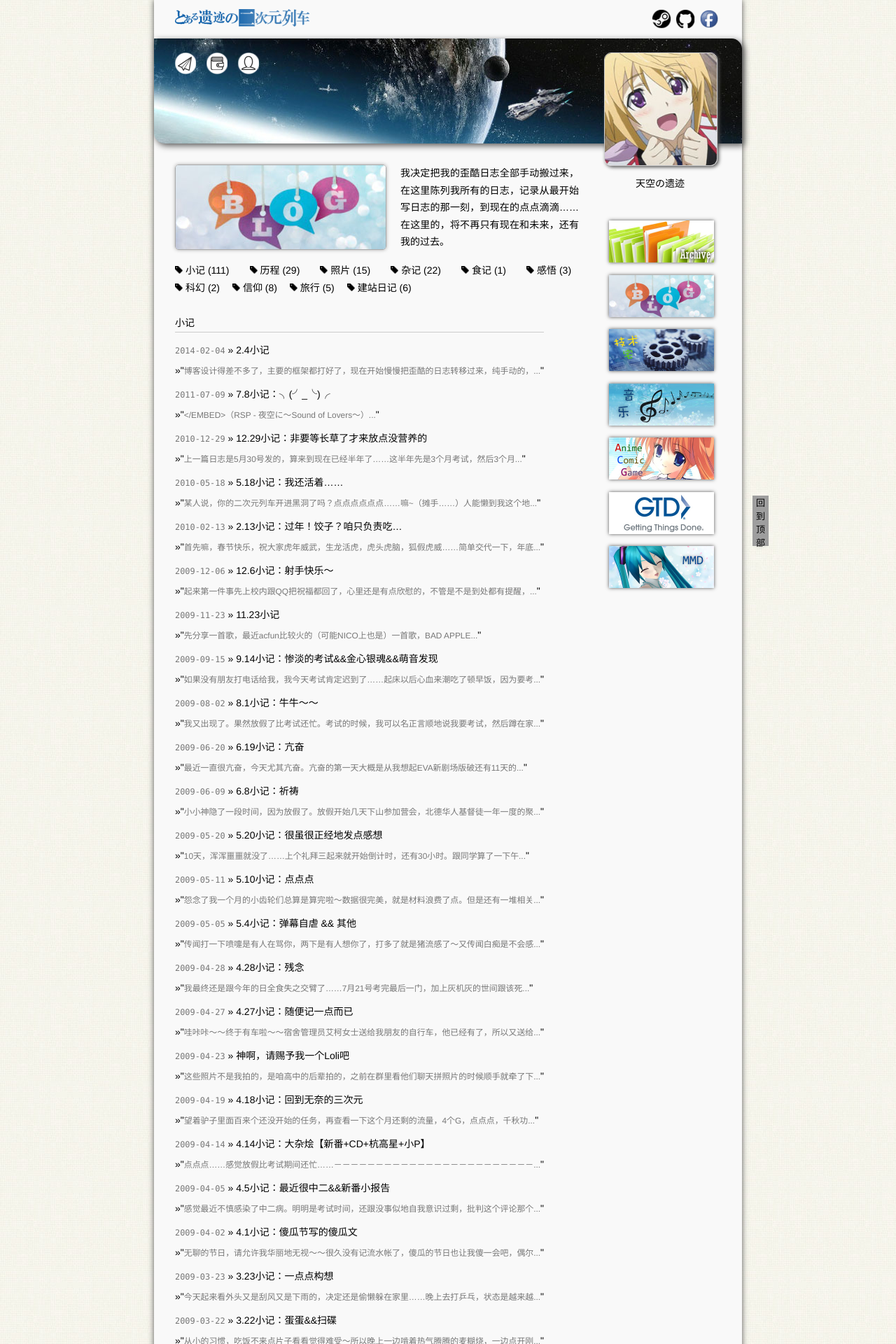
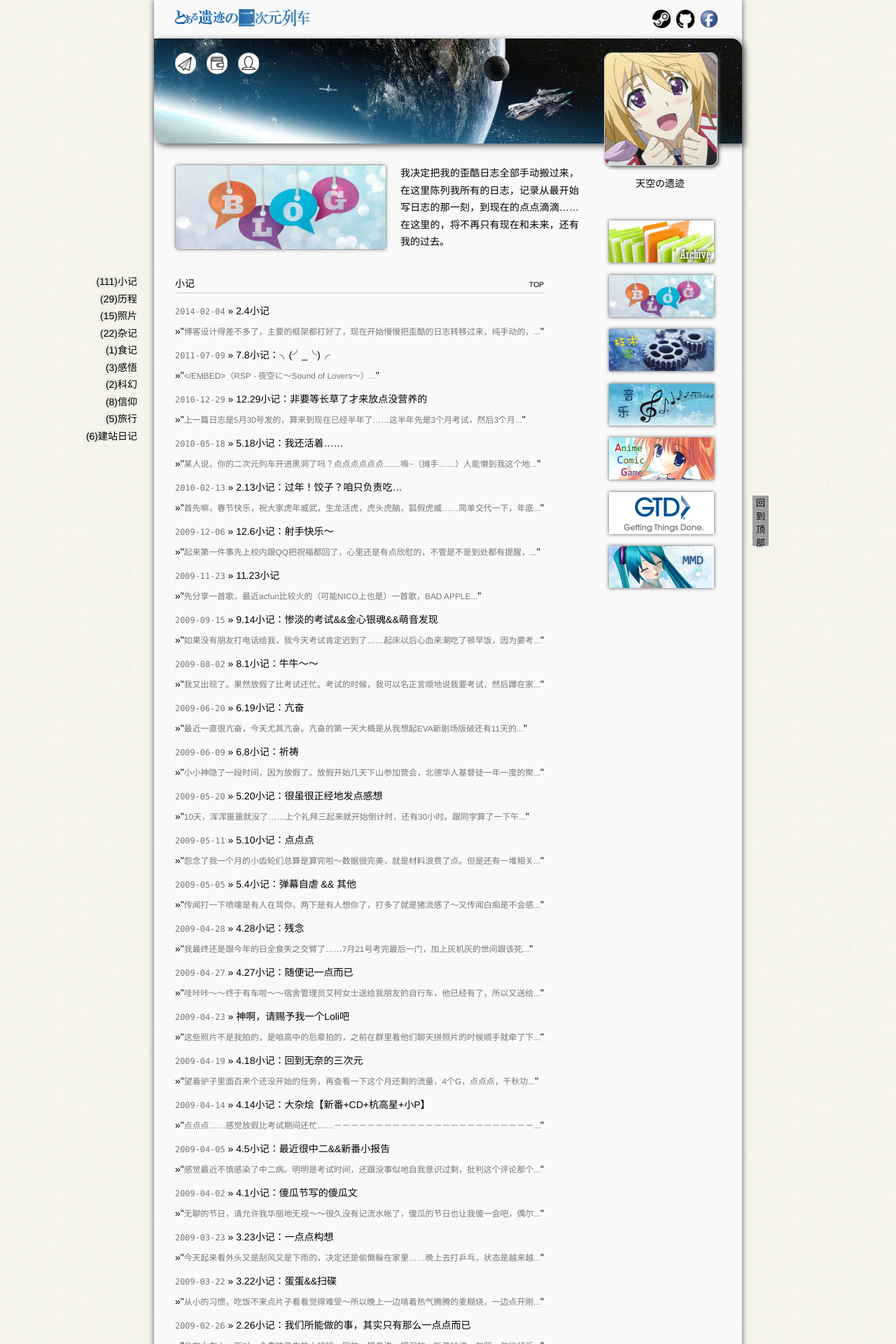
Before and after one commit to SoraNoIseki/soranoiseki.github.io, a Jekyll site: the page built from topic/blog/index.html, in a window 1280 px wide. Shown: the top 1920 px of the page at 70% size. Built offline with Jekyll 4.4.1, drawn with Linux system fonts in a browser that asks for light colours; Markdown is read by kramdown in place of the engine named in the settings; some of the changed text lies outside the part shown; grey boxes are pictures that could not be loaded.

Commit message:
专题页侧边栏导航尝试

```diff
--- a/_layouts/topic.html
+++ b/_layouts/topic.html
@@ -6,15 +6,33 @@ layout: default
 {% capture pagetitle %}{{ page.title }}{% endcapture %}
 <div class="topic_taglist">
 	<ul>
+		{% assign tagid = 1 %}
 		{% for tag in site.tags %}{% for post in tag[1] %}{% if post.category == pagetitle %}{% if forloop.first %}
-		<li><img src="{{site.baseurl}}/assets/img/icon_tag.png" /><a href="{{site.baseurl}}/topic/{{pagetitle | downcase}}#{{tag[0]}}">{{ tag[0]}}</a> ({{tag[1].size}})</li>
+		<script type="text/javascript">
+		$(document).ready(function(){
+			$(".tag{{tagid}}").click(function(){
+				$("html,body").animate({scrollTop: $("#{{tag[0]}}").offset().top - 25 }, 400);
+			});
+		});
+		</script>
+		<li><!--<img src="{{site.baseurl}}/assets/img/icon_tag.png" />-->({{tag[1].size}})<button class="tag{{tagid}}" type="button">{{ tag[0]}}</button></li>
+		{% assign tagid = tagid|plus:1 %}
 		{% endif %}{% endif %}{% endfor %}{% endfor %}
 	</ul>
 </div>
+<script type="text/javascript">
+	$(document).ready(function(){
+		$(".gotoTop").click(function(){
+			$("html,body").animate({scrollTop: $("#top").offset().top}, 400);
+		});
+	});
+</script>
 <div class="topic_postlist">
 	<ul>
 		{% for tag in site.tags %}{% for post in tag[1] %}{% if post.category == pagetitle %}{% if forloop.first %}
 		<h1 id="{{tag[0]}}">{{ tag[0]}}</h1>
+		<button class="gotoTop" type="button">TOP<span class="clearFloat"></span></button>
+
 		<li> <span class="topic_date">{{ post.date | date: "%Y-%m-%d" }}</span> &raquo; <a href="{{ site.baseurl }}{{ post.url }}">{{ post.title }}</a> <br>
 			&raquo;"<span>{{ post.content | strip_html | strip_newlines | truncate:45}}</span>" </li>
 		{% else %}
--- a/assets/css/main.css
+++ b/assets/css/main.css
@@ -103,6 +103,10 @@ pre code {
 }
 button {
 	font: 13px \5FAE\8F6F\96C5\9ED1, \534E\6587\9ED1\4F53, Helvetica, Arial, sans-serif;
+	cursor:pointer;
+	background:none;
+	border:none;
+	outline:none;
 }
 /*****************************************************************************/
 /*
@@ -627,8 +631,20 @@ button {
 	float:left;
 }
 .topic_taglist {
-	clear:both;
-	padding-top:0.5em;
+	background:none;
+	width:120px;
+	height:auto;
+	display:block;
+	padding:10px 0px 10px 10px;
+	text-decoration:none;
+	text-align:right;
+	position:fixed;
+	left:50%;
+	top:50%;
+	margin-left:-560px;
+	margin-top:-70px;
+	z-index:10000;
+	text-shadow:#aaa 0 0 5px;
 }
 .topic_taglist a {
 	color:#000;
@@ -645,6 +661,12 @@ button {
 .topic_taglist img {
 	width:11px;
 	margin-right:4px;
+}
+.topic_taglist button {
+	font-size:14px;
+}
+.topic_taglist button:hover {
+	text-shadow: 0px 1px 1px #aaa;
 }
 .topic_postlist {
 	min-width:400px;
@@ -679,6 +701,17 @@ button {
 .topic_postlist .topic_date {
 	font-family: Monaco, "Courier New", monospace;
 }
+.topic_postlist .gotoTop {
+	font-size:75%;
+	float:right;
+	border-radius:5px;
+	padding:0px 10px;
+	margin-top:-30px;
+	margin-right:-10px;
+}
+.topic_postlist .gotoTop:hover {
+	text-shadow: 0px 1px 1px #aaa;
+}
 /*****************************************************************************/
 /*
 /* Credits
```
